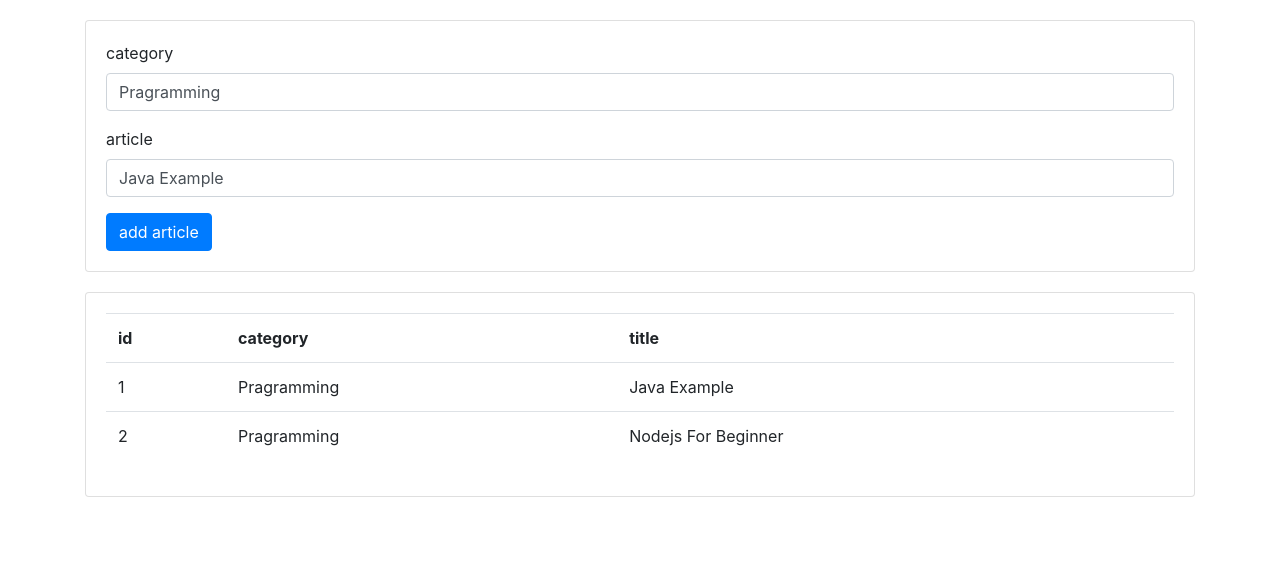
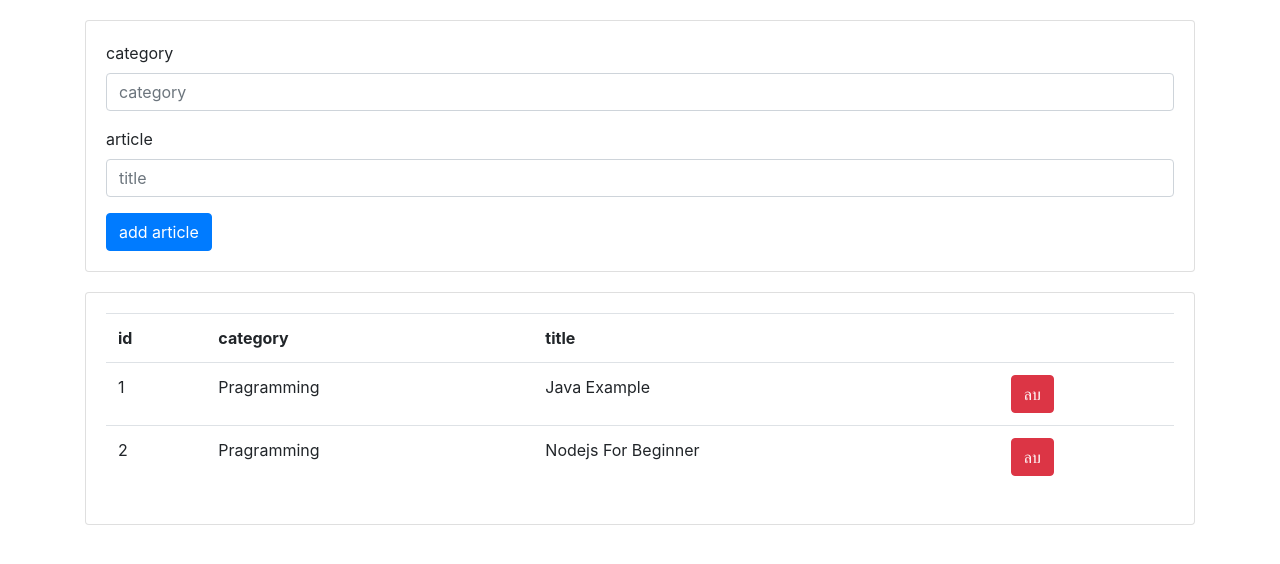
Before and after one commit to leenawat/angular7-crud, an Angular app: page / in a window 1280 px wide. Shown: the top 564 px of the page. Built offline with nearby package versions, Linux system fonts and the light colour scheme.

Commit message:
add and delete

```diff
--- a/src/app/app.component.html
+++ b/src/app/app.component.html
@@ -10,7 +10,7 @@
           <label for="title">article</label>
           <input type="text" class="form-control" [(ngModel)]="article.title" name="title" placeholder="title">
         </div>
-        <button type="button" class="btn btn-primary">add article</button>
+        <button type="button" (click)="add(article)" class="btn btn-primary">add article</button>
       </form>
     </div>
   </div>
@@ -22,11 +22,13 @@
           <th>id</th>
           <th>category</th>
           <th>title</th>
+          <th></th>
         </tr>
         <tr *ngFor="let article of articles">
           <td>{{ article.id }}</td>
           <td>{{ article.category }}</td>
           <td>{{ article.title }}</td>
+          <td><button (click)="delele(article.id)" class="btn btn-danger">ลบ</button></td>
         </tr>
       </table>
     </div>
--- a/src/app/app.component.ts
+++ b/src/app/app.component.ts
@@ -8,9 +8,8 @@ import { Component } from '@angular/core';
 export class AppComponent {
   article =
     {
-      id: 1,
-      title: 'Java Example',
-      category: 'Pragramming'
+      title: '',
+      category: ''
     };
 
   articles = [
@@ -24,4 +23,22 @@ export class AppComponent {
       category: 'Pragramming'
     },
   ];
+
+  add(article) {
+    const maxId = Math.max(...this.articles.map(obj => obj.id), 0);
+    const newArticle = Object.assign({}, article, { id: maxId + 1 });
+    this.articles.push(newArticle);
+    this.article = {
+      title: '',
+      category: ''
+    };
+  }
+
+  delele(id) {
+    this.articles.map((obj, index) => {
+      if (obj.id === id) {
+        this.articles.splice(index, 1);
+      }
+    });
+  }
 }
```
